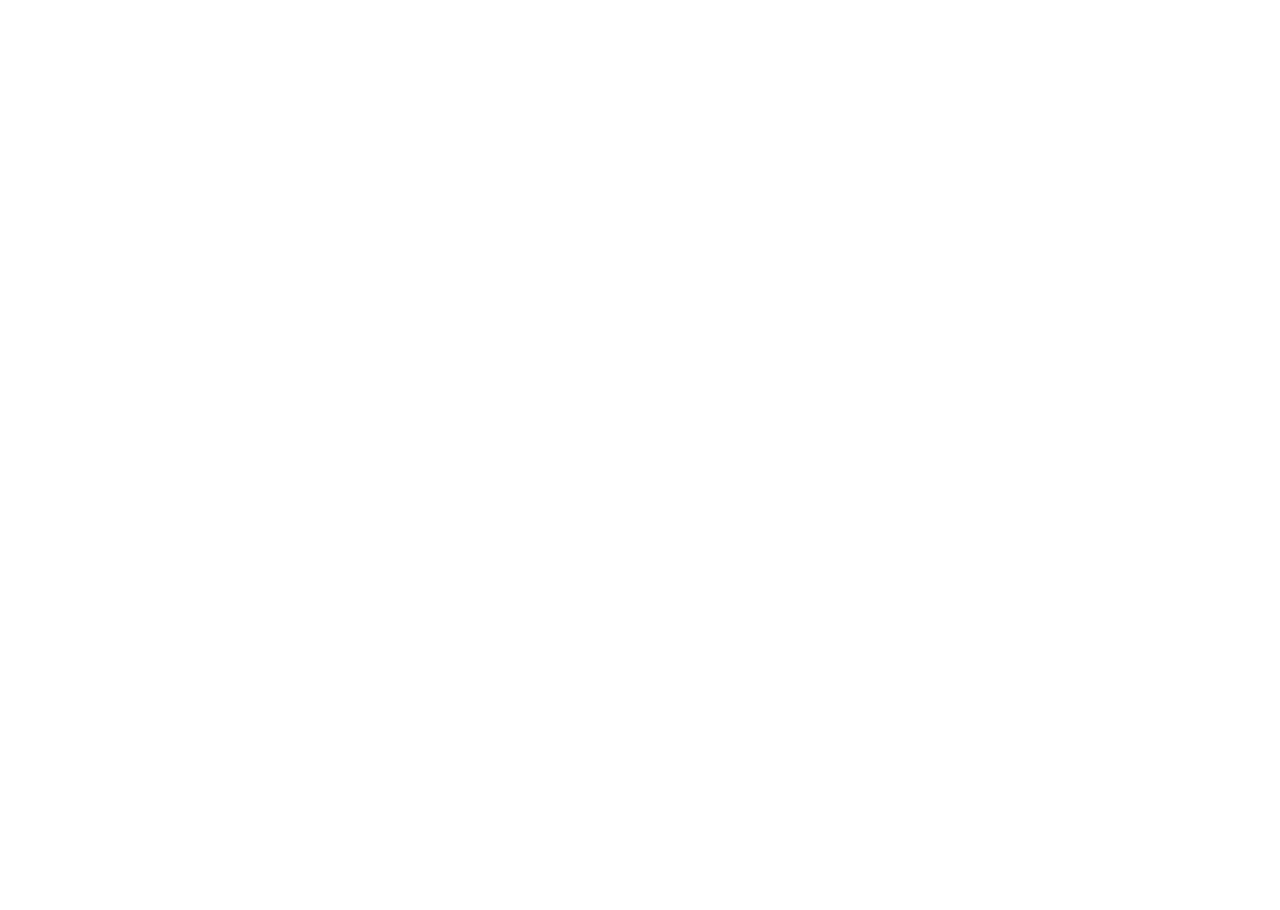
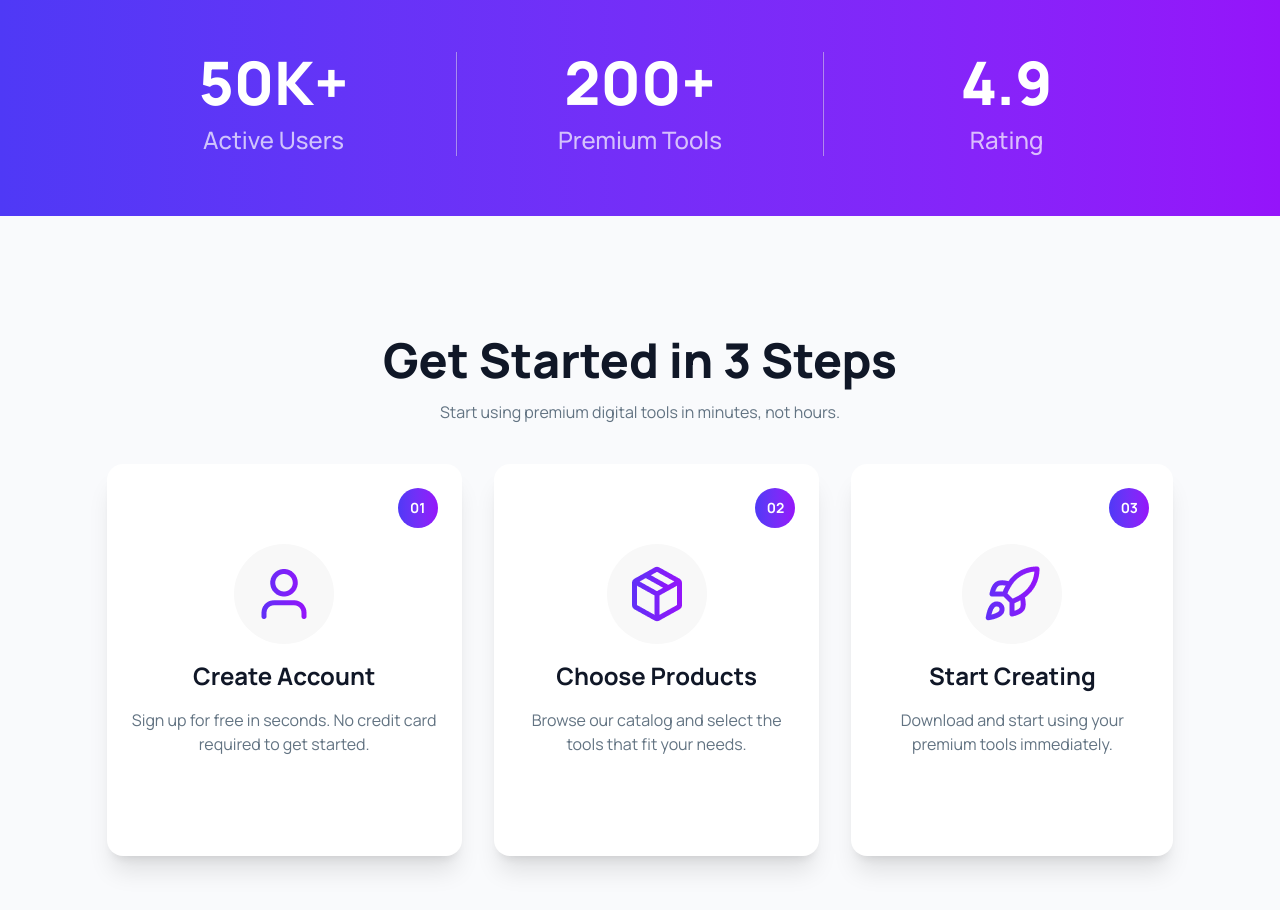
Before and after one commit to Abdul-Momin-Rahman/B-13-A06, a React (Vite) app: page / in a window 1280 px wide. Shown: the part 860-1770 px from the top of the page. Before the commit the page ends 852 px from the top, so only its background shows below. Built offline with nearby package versions, Linux system fonts and the light colour scheme.

Commit message:
Stats section and Steps Section has been added

```diff
--- a/src/App.jsx
+++ b/src/App.jsx
@@ -1,6 +1,9 @@
 import './App.css'
 import Banner from './Components/Banner'
 import Navbar from './Components/Navbar'
+import Stats from './Components/Stats'
+import StepsSection from './Components/StepsSection'
+
 
 function App() {
 
@@ -8,9 +11,11 @@
     <>
 
       <Navbar />
-      <Banner/>
+      <Banner />
+      <Stats />
 
 
+      <StepsSection/>
 
     </>
   )
--- a/src/Components/Banner.jsx
+++ b/src/Components/Banner.jsx
@@ -29,7 +29,7 @@
                         </button>
                     </div>
                 </div>
-                <div className="right w-[500px] h-[600px] flex justify-center items-center">
+                <div className="right w-125 h-150 flex justify-center items-center">
                     <img className='w-full' src={banner} alt="" />
 
                 </div>
--- /dev/null
+++ b/src/Components/Stats.jsx
@@ -0,0 +1,26 @@
+
+
+const Stats = () => {
+    return (
+        <div className="py-5 lg:py-15 bg-linear-to-r from-[#4F39F6] to-[#9514FA]">
+            <div className="lg:w-10/12 mx-auto flex justify-between">
+                <div className="flex flex-col gap-3 w-full items-center">
+                    <h1 className="font-extrabold text-3xl lg:text-6xl text-white">50K+</h1>
+                    <p className="text-xl lg:text-2xl font-medium text-white opacity-70">Active Users</p>
+                </div>
+                <div class="divider divider-horizontal w-px bg-white opacity-50"></div>
+                <div className="flex flex-col gap-3 w-full items-center">
+                    <h1 className="font-extrabold text-3xl lg:text-6xl text-white">200+</h1>
+                    <p className="text-xl lg:text-2xl font-medium text-white opacity-70">Premium Tools</p>
+                </div>
+                <div class="divider divider-horizontal w-px bg-white opacity-50"></div>
+                <div className="flex flex-col gap-3 w-full items-center">
+                    <h1 className="font-extrabold text-3xl lg:text-6xl text-white">4.9</h1>
+                    <p className="text-xl lg:text-2xl font-medium text-white opacity-70">Rating</p>
+                </div>
+            </div>
+        </div>
+    );
+};
+
+export default Stats;
--- /dev/null
+++ b/src/Components/StepsSection.jsx
@@ -0,0 +1,67 @@
+import user from '../assets/user.png'
+import packageImg from '../assets/package.png'
+import rocket from '../assets/rocket.png'
+
+const StepsSection = () => {
+    return (
+        <div className='py-30  bg-[#F9FAFC]'>
+            <div className='lg:w-10/12 mx-auto space-y-10'>
+
+
+                <div className='flex flex-col gap-4 items-center'>
+                    <h1 className='font-extrabold text-5xl text-[#101727]'>Get Started in 3 Steps</h1>
+                    <p className='text-base text-[#627382]'>Start using premium digital tools in minutes, not hours.</p>
+                </div>
+
+                <div className='card-container flex flex-col lg:flex-row gap-8 justify-between'>
+                    <div className='card-1 p-6 flex flex-col gap-4 bg-white rounded-2xl items-center pb-25 shadow-xl'>
+
+                        <div className='flex justify-end w-full'>
+                            <div className='bg-linear-to-r from-[#4F39F6] to-[#9514FA] w-10 h-10 rounded-full flex justify-center items-center'>
+                                <p className='font-bold text-sm text-white'>01</p>
+                            </div>
+                        </div>
+                        <div className='bg-base-200 rounded-full w-25 h-25 flex items-center justify-center'>
+                            <img src={user} alt="" />
+                        </div>
+                        <p className='font-bold text-2xl text-[#101727]'>Create Account</p>
+                        <p className='text-base text-[#627382] text-center'>Sign up for free in seconds. No credit card required to get started.</p>
+
+                    </div>
+                    <div className='card-2 p-6 flex flex-col gap-4 bg-white rounded-2xl items-center pb-25 shadow-xl'>
+
+                        <div className='flex justify-end w-full'>
+                            <div className='bg-linear-to-r from-[#4F39F6] to-[#9514FA] w-10 h-10 rounded-full flex justify-center items-center'>
+                                <p className='font-bold text-sm text-white'>02</p>
+                            </div>
+                        </div>
+                        <div className='bg-base-200 rounded-full w-25 h-25 flex items-center justify-center'>
+                            <img src={packageImg} alt="" />
+                        </div>
+                        <p className='font-bold text-2xl text-[#101727]'>Choose Products</p>
+                        <p className='text-base text-[#627382] text-center'>Browse our catalog and select the tools that fit your needs.</p>
+
+                    </div>
+                    <div className='card-3 p-6 flex flex-col gap-4 bg-white rounded-2xl items-center pb-25 shadow-xl'>
+
+                        <div className='flex justify-end w-full'>
+                            <div className='bg-linear-to-r from-[#4F39F6] to-[#9514FA] w-10 h-10 rounded-full flex justify-center items-center'>
+                                <p className='font-bold text-sm text-white'>03</p>
+                            </div>
+                        </div>
+                        <div className='bg-base-200 rounded-full w-25 h-25 flex items-center justify-center'>
+                            <img src={rocket} alt="" />
+                        </div>
+                        <p className='font-bold text-2xl text-[#101727]'>Start Creating</p>
+                        <p className='text-base text-[#627382] text-center'>Download and start using your premium tools immediately.</p>
+
+                    </div>
+                </div>
+
+
+            </div>
+        </div>
+    );
+};
+
+export default StepsSection;
```
